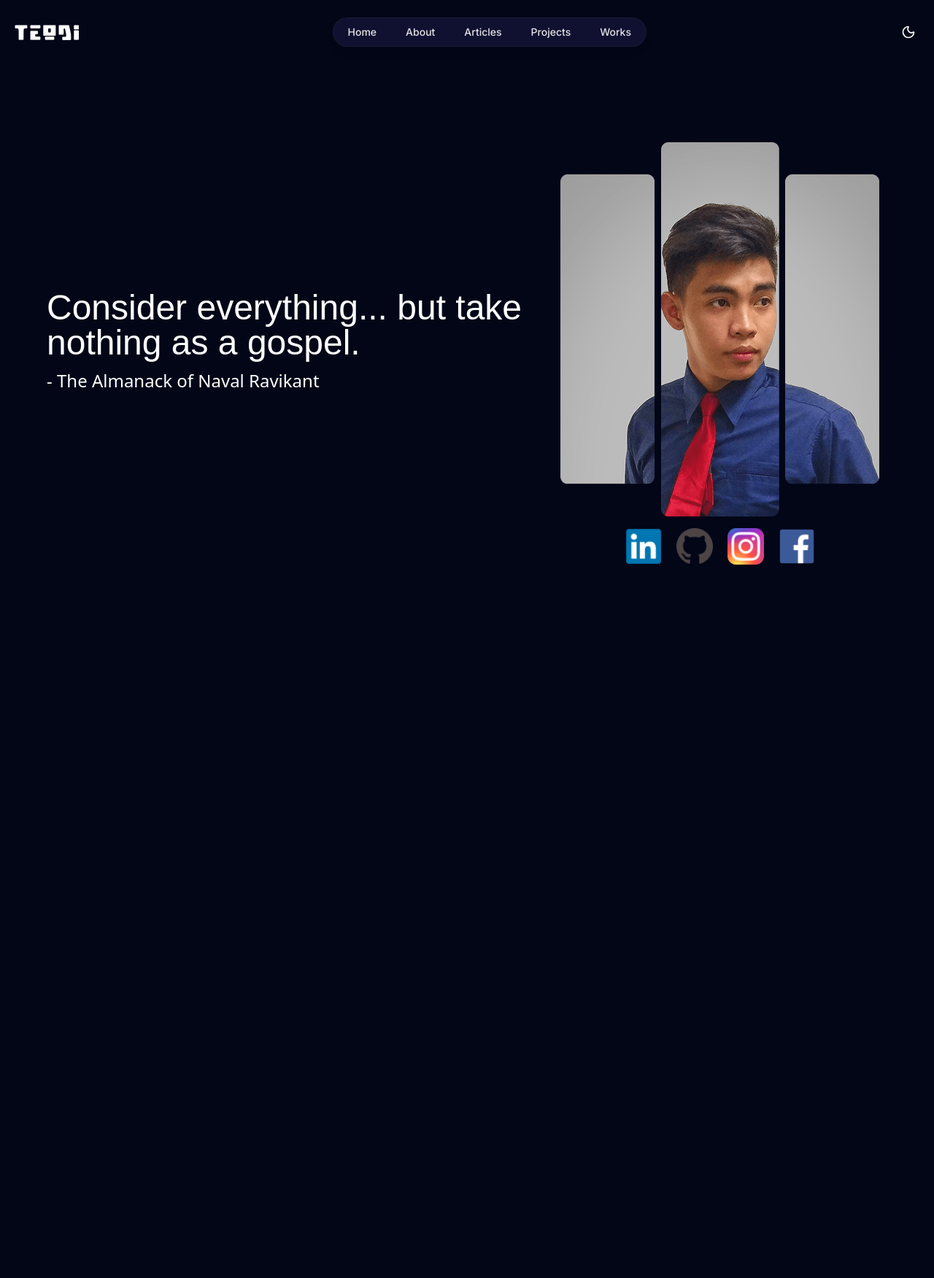
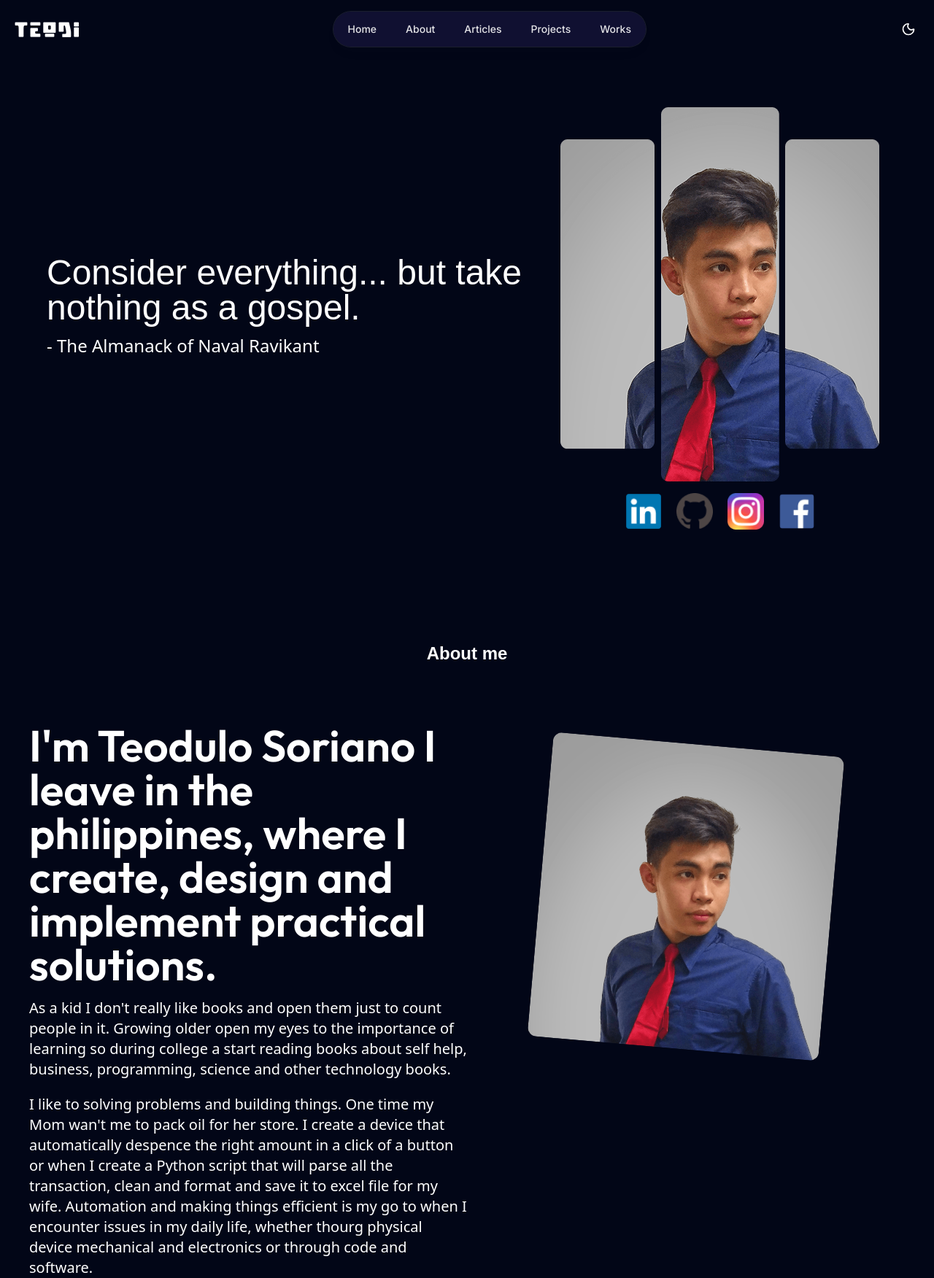
Before and after one commit to teodie/teodulo-portfolio-website, a Next.js app: page / in a window 1280 px wide. Shown: the whole page at 73% size. Before the commit the page ends 868 px from the top, so only its background shows below. Built offline with nearby package versions, Linux system fonts and the light colour scheme; a web font is replaced by a local one.

Commit message:
feature: Responsive layout for about section

```diff
--- a/app/page.tsx
+++ b/app/page.tsx
@@ -2,6 +2,7 @@
 import NavBAr from "@/components/NavBar";
 import { useEffect, useState } from "react";
 import HeroSection from "@/components/HeroSection";
+import About from "@/components/About";
 
 export default function Home() {
   const [isDarkMode, setIsDarkMode] = useState<boolean>(false)
@@ -29,6 +30,7 @@ export default function Home() {
     <>
       <NavBAr isDarkMode={isDarkMode} setIsDarkMode={setIsDarkMode} />
       <HeroSection />
+      <About />
     </>
   );
 }
--- /dev/null
+++ b/components/About.tsx
@@ -0,0 +1,28 @@
+import React from 'react'
+import Image from 'next/image'
+import myphoto from '@/assets/images/teodulo.png'
+
+function About() {
+  return (
+    <div className='px-10'>
+      <h3 className='text-center text-2xl font-bold font-ovo my-20'>About me</h3>
+      <div className='grid grid-cols-1 my-10 md:grid-cols-2'>
+
+
+        <div className='text-xl space-y-5 order-2 md:order-1'>
+
+          <h1 className='font-extrabold text-4xl lg:text-6xl font-outfit mb-4'>I'm Teodulo Soriano I leave in the philippines, where I create, design and implement practical solutions.</h1>
+
+          <p>As a kid I don't really like books and open them just to count people in it. Growing older open my eyes to the importance of learning so during college a start reading books about self help, business, programming, science and other technology books.</p>
+
+          <p>I like to solving problems and building things. One time my Mom wan't me to pack oil for her store. I create a device that automatically despence the right amount in a click of a button or when I create a Python script that will parse all the transaction, clean and format and save it to excel file for my wife. Automation and making things efficient is my go to when I encounter issues in my daily life, whether thourg physical device mechanical and electronics or through code and software.</p>
+        </div>
+
+        <Image className='items-start justify-self-center rounded-xl rotate-5 order-1 my-7 lg:order-2' src={myphoto} alt='my image' width={400} />
+
+      </div>
+    </div>
+  )
+}
+
+export default About
--- a/components/HeroSection.tsx
+++ b/components/HeroSection.tsx
@@ -3,7 +3,7 @@ import { icons, profile } from '@/assets/assets'
 
 const HeroSection = () => {
   return (
-    <div id='#home' className='px-[5%]  flex flex-col-reverse items-center gap-5 text-center
+    <div id='#home' className='px-[5%]  flex flex-col-reverse items-center gap-5 text-center pt-10
     md:flex-row md:h-full md:gap-0 md:text-start md:justify-between
     '>
 
--- a/components/NavBar.tsx
+++ b/components/NavBar.tsx
@@ -1,4 +1,4 @@
-import React from 'react'
+import React, { useEffect, useState } from 'react'
 import { Menu, X, Moon, Sun } from 'lucide-react'
 import { useMenu } from '@/utils/ThemeContext'
 
@@ -9,22 +9,35 @@ type NavPropType = {
 
 const NavBAr = ({ isDarkMode, setIsDarkMode }: NavPropType) => {
   const { showMenu, setShowMenu } = useMenu()
+  const [isScrolled, setIsScrolled] = useState(false)
+
   const menu = ["Home", "About", "Articles", "Projects", "Works"]
 
+  useEffect(() => {
+    window.addEventListener('scroll', () => {
+      if( scrollY > 50){
+        setIsScrolled(true)
+      } else {
+        setIsScrolled(false)
+      }
+    })
+  }, [])
+
   return (
-    <nav className='flex flex-row justify-between items-center h-12 px-5 mt-5 z-50 '>
+    <nav className={`fixed flex w-full flex-row justify-between items-center px-5 py-2 md:py-4 z-50
+  ${isScrolled && 'dark:bg-slate-900/70 bg-white/70 backdrop-blur-md border-b border-white/20 '}`}>
       <a href="#" target="_blank" rel="noopener noreferrer" className='font-rondbox text-4xl tracking-[3px]'>Teodi</a>
 
       <ul
         className={`
-          h-4/5 rounded-full hidden shadow-lg shadow-zinc-800/5 ring-1 ring-zinc-900/5 dark:bg-indigo-950/50 dark:text-zinc-200 dark:ring-white/10
+          h-12 rounded-full font-inter hidden shadow-lg shadow-zinc-800/5 ring-1 ring-zinc-900/5 dark:bg-indigo-950/50 dark:text-zinc-200 dark:ring-white/10
           sm:flex sm:flex-row
           `}
       >
         {
           menu.map((item) => (
-            <li className='flex flex-1 items-center px-5 hover:text-blue-600 duration-500'>
-              <a href="#top" className='font-inter text-sm font-medium' >{item}</a>
+            <li key={item} className='flex flex-1 items-center px-5 hover:text-blue-600 duration-500'>
+              <a href="#top" className='text-sm font-medium' >{item}</a>
             </li>
           ))
         }
```
